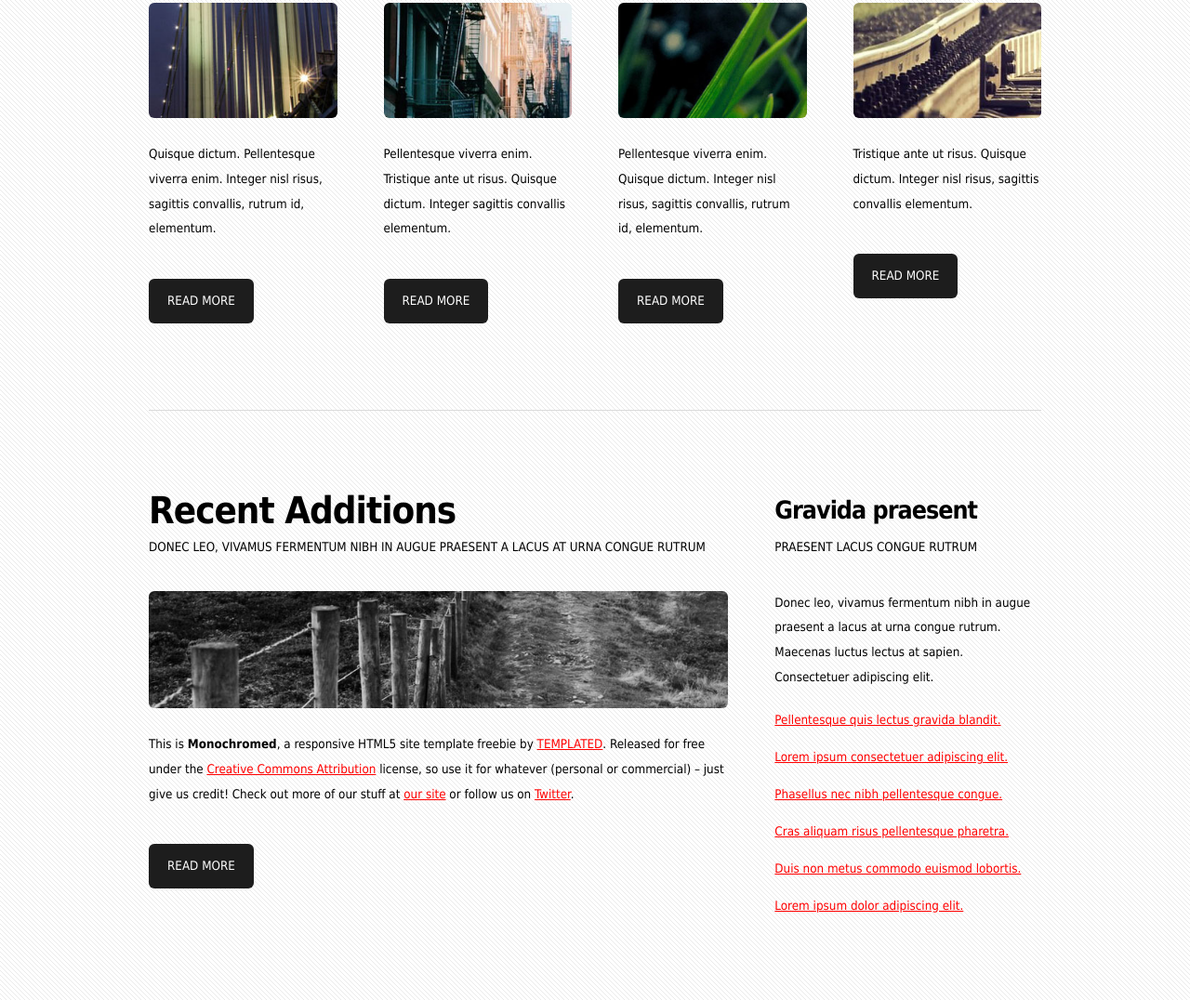
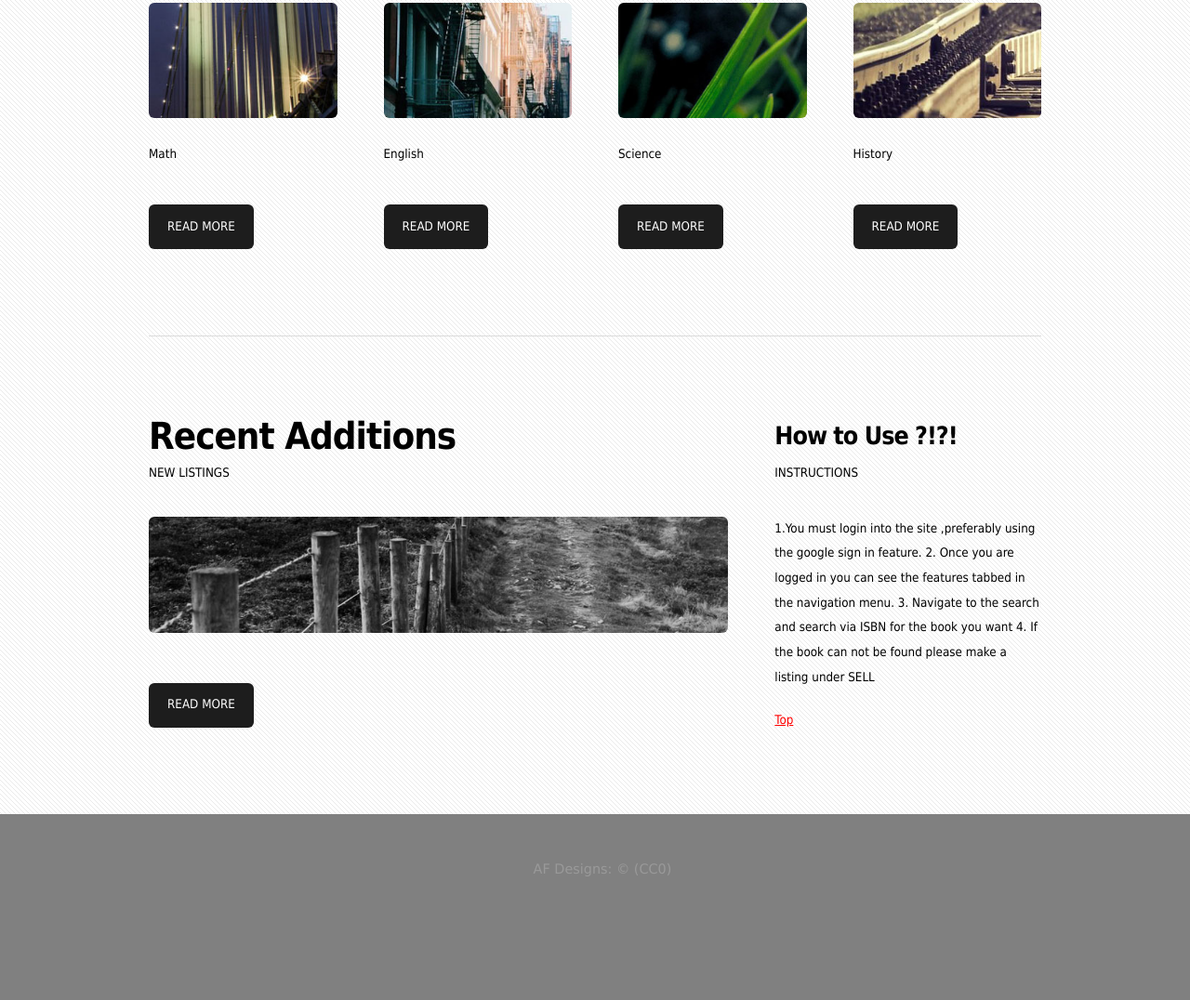
Before and after one commit to JeffGupta/Whos-Selling, a website: page public/index.html in a window 1280 px wide. Shown: the part 525-1601 px from the top of the page at 93% size. After the commit the page ends 1521 px from the top, so only its background shows below. Drawn offline with nearby package versions, Linux system fonts and the light colour scheme.

Commit message:
HW11
Users

```diff
--- a/public/index.html
+++ b/public/index.html
@@ -78,28 +78,28 @@
 					<div class="3u">
 						<section>
 							<a href="#" class="image full"><img src="images/pics01.jpg" alt="" /></a>
-							<p>Quisque dictum. Pellentesque viverra  enim. Integer nisl risus, sagittis convallis, rutrum id, elementum.</p>
+							<p>Math</p>
 							<a href="#" class="button">Read More</a>
 						</section>
 					</div>
 					<div class="3u">
 						<section>
 							<a href="#" class="image full"><img src="images/pics11.jpg" alt="" /></a>
-							<p>Pellentesque viverra  enim. Tristique ante ut risus. Quisque dictum. Integer sagittis convallis elementum.</p>
+							<p>English</p>
 							<a href="#" class="button">Read More</a>
 						</section>
 					</div>
 					<div class="3u">
 						<section>
 							<a href="#" class="image full"><img src="images/pics12.jpg" alt="" /></a>
-							<p>Pellentesque viverra  enim. Quisque dictum. Integer nisl risus, sagittis convallis, rutrum id, elementum.</p>
+							<p>Science</p>
 							<a href="#" class="button">Read More</a>
 						</section>
 					</div>
 					<div class="3u">
 						<section>
 							<a href="#" class="image full"><img src="images/pics13.jpg" alt="" /></a>
-							<p>Tristique ante ut risus. Quisque dictum. Integer nisl risus, sagittis convallis elementum.</p>
+							<p>History</p>
 							<a href="#" class="button">Read More</a>
 						</section>
 					</div>
@@ -112,10 +112,10 @@
 							<section id="content">
 								<header>
 									<h2>Recent Additions</h2>
-									<span class="byline">Donec leo, vivamus fermentum nibh in augue praesent a lacus at urna congue rutrum</span>
+									<span class="byline">New Listings</span>
 								</header>
 								<p><a href="#" class="image full"><img src="images/pics02.jpg" alt=""></a></p>
-								<p>This is <strong>Monochromed</strong>, a responsive HTML5 site template freebie by <a href="https://templated.co">TEMPLATED</a>. Released for free under the <a href="https://templated.co/license">Creative Commons Attribution</a> license, so use it for whatever (personal or commercial) &ndash; just give us credit! Check out more of our stuff at <a href="https://templated.co">our site</a> or follow us on <a href="https://twitter.com/templatedco">Twitter</a>.</p>
+
 								<a href="#" class="button">Read More</a>
 							</section>
 						</div>
@@ -125,17 +125,15 @@
 						<div id="sidebar" class="4u">
 							<section>
 								<header>
-									<h2>Gravida praesent</h2>
-									<span class="byline">Praesent lacus congue rutrum</span>
+									<h2>How to Use ?!?!</h2>
+									<span class="byline">Instructions</span>
 								</header>
-								<p>Donec leo, vivamus fermentum nibh in augue praesent a lacus at urna congue rutrum. Maecenas luctus lectus at sapien. Consectetuer adipiscing elit.</p>
+								<p>1.You must login into the site ,preferably using the google sign in feature.
+2. Once you are logged in you can see the features tabbed in the navigation menu.
+3. Navigate to the search and search via ISBN for the book you want
+4. If the book can not be found please make a listing under SELL</p>
 								<ul class="default">
-									<li><a href="#">Pellentesque quis lectus gravida blandit.</a></li>
-									<li><a href="#">Lorem ipsum consectetuer adipiscing elit.</a></li>
-									<li><a href="#">Phasellus nec nibh pellentesque congue.</a></li>
-									<li><a href="#">Cras aliquam risus pellentesque pharetra.</a></li>
-									<li><a href="#">Duis non metus commodo euismod lobortis.</a></li>
-									<li><a href="#">Lorem ipsum dolor adipiscing elit.</a></li>
+									<li><a href="#">Top</a></li>
 								</ul>
 							</section>
 						</div>
--- a/public/js/account.js
+++ b/public/js/account.js
@@ -167,6 +167,7 @@
 		componentDidMount: function() {
 			var $this = $(ReactDOM.findDOMNode(this));
 			account_username = getCookie("username"); //first grab the username from cookies
+			name = getCookie("name");
 			this.putData();
 		},
 
@@ -190,7 +191,7 @@
 
 			//append data
 			email.appendChild(document.createTextNode("Email: " + account_username));
-			name.appendChild(document.createTextNode("Name: " + JSON.parse(data)));
+			name.appendChild(document.createTextNode("Username: " + account_username));
 		}
 	});
 
```
Also changed, not shown: public/account.html (+2 -1 lines).
